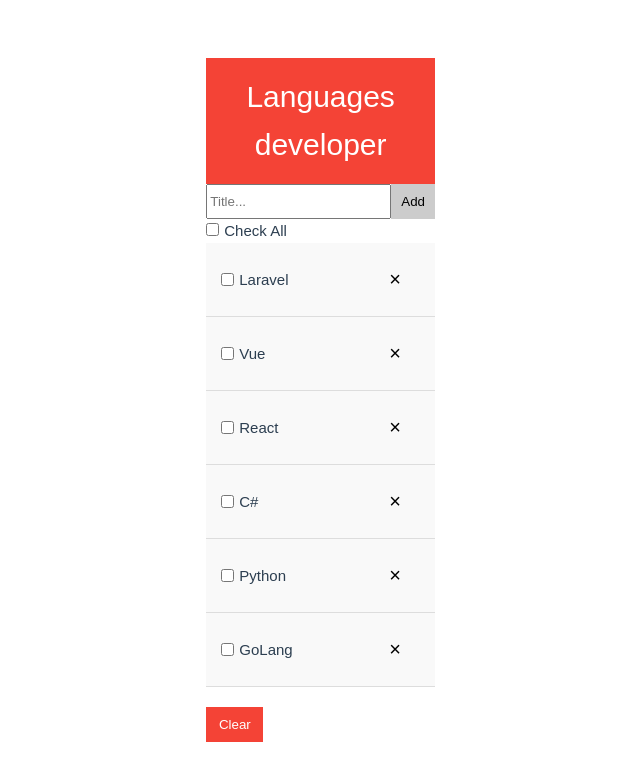
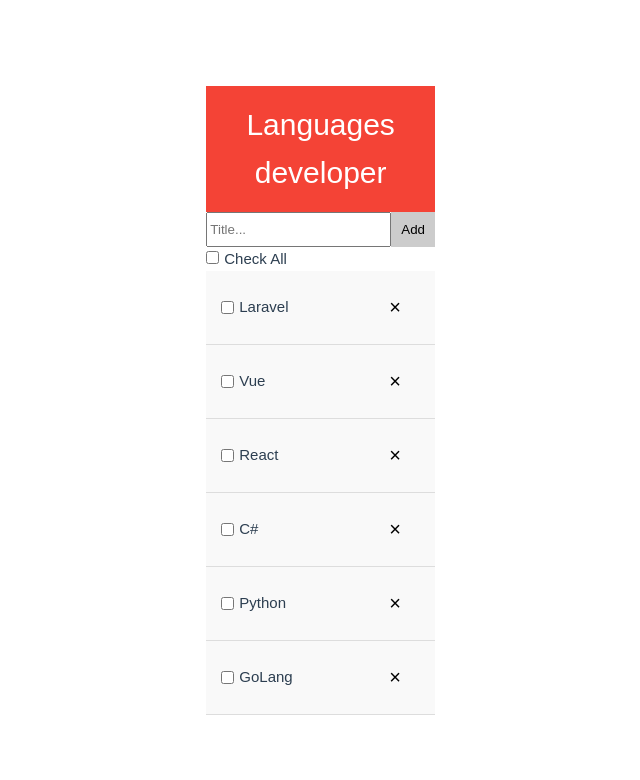
Before and after one commit to dothanhbinh41/back-to-basic-vue3, a Vue app: page /todo-list in a window 1280 px wide. Shown: the top 780 px of the page, without its empty margins (373-1013 px from the left). Built offline with nearby package versions, Linux system fonts and the light colour scheme.

Commit message:
Update ToDoList.vue

```diff
--- a/src/views/ToDoList.vue
+++ b/src/views/ToDoList.vue
@@ -16,7 +16,7 @@
         <button @click="removeTodo(index)">×</button>
       </li>
     </ul>
-    <button v-if="todos.length > 0" @click="clearSelected"
+    <button v-if="hasSelectedTodos" @click="clearSelected"
             style="margin-top: 20px; padding: 10px; background-color: #f44336; color: white; border: none; cursor: pointer;">
       Clear
     </button>
@@ -24,7 +24,7 @@
 </template>
 
 <script>
-import {ref, watch} from 'vue';
+import {ref, watch, computed} from 'vue';
 
 export default {
   setup() {
@@ -53,9 +53,10 @@
       });
     };
 
-    watch(todos, () => {
-      allSelected.value = todos.value.every(todo => todo.selected);
-    }, {deep: true});
+    const hasSelectedTodos = computed(() => {
+      return todos.value.some(todo => todo.selected);
+    });
+
 
     function addTodo() {
       if (newTodo.value.trim() === '') return;
@@ -71,6 +72,10 @@
       todo.completed = !todo.completed;
     }
 
+    watch(todos, () => {
+      allSelected.value = todos.value.every(todo => todo.selected);
+    }, {deep: true});
+
     return {
       newTodo,
       todos,
@@ -80,7 +85,8 @@
       removeTodo,
       toggleComplete,
       allSelected,
-      toggleCheckAll
+      toggleCheckAll,
+      hasSelectedTodos
     }
   },
 
```
